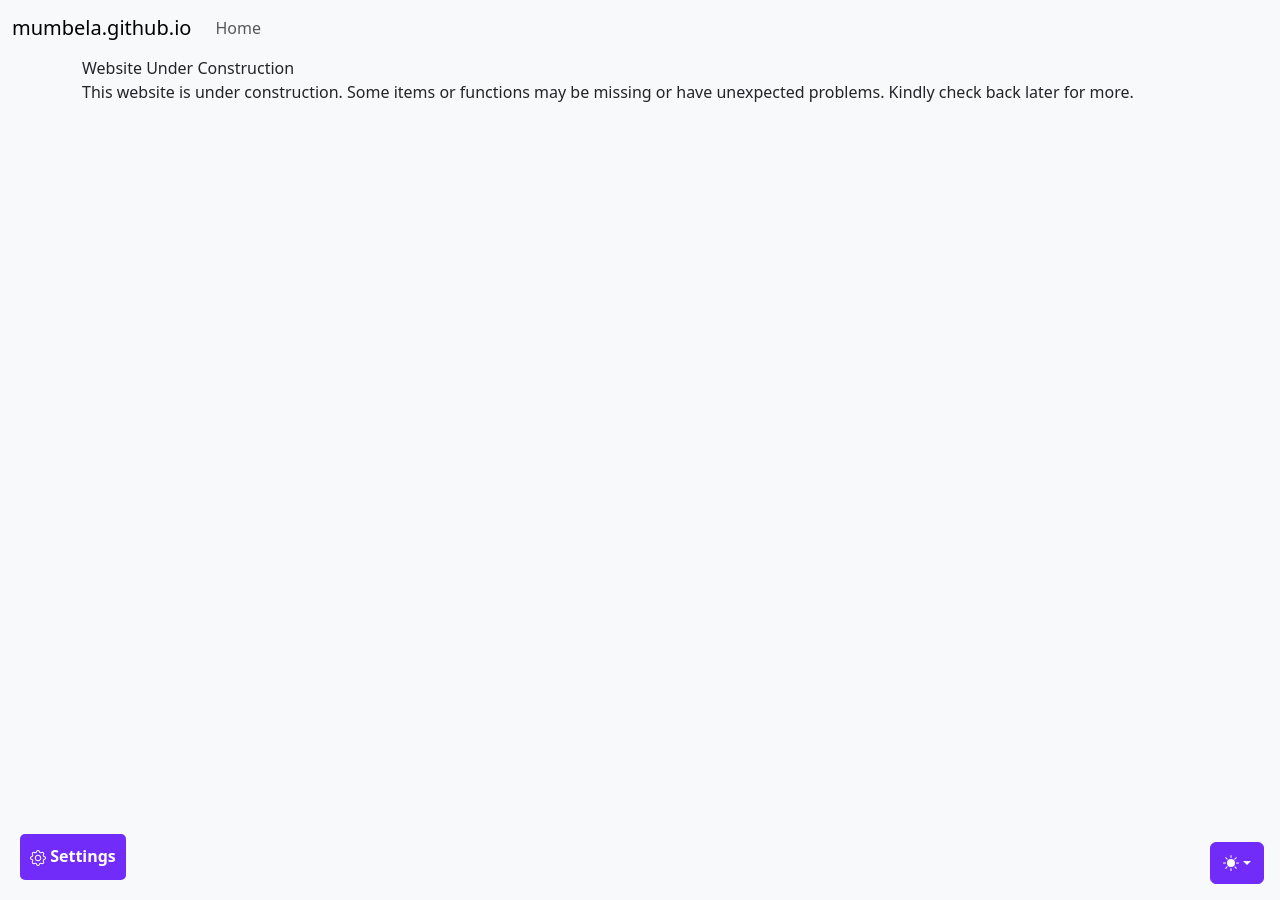
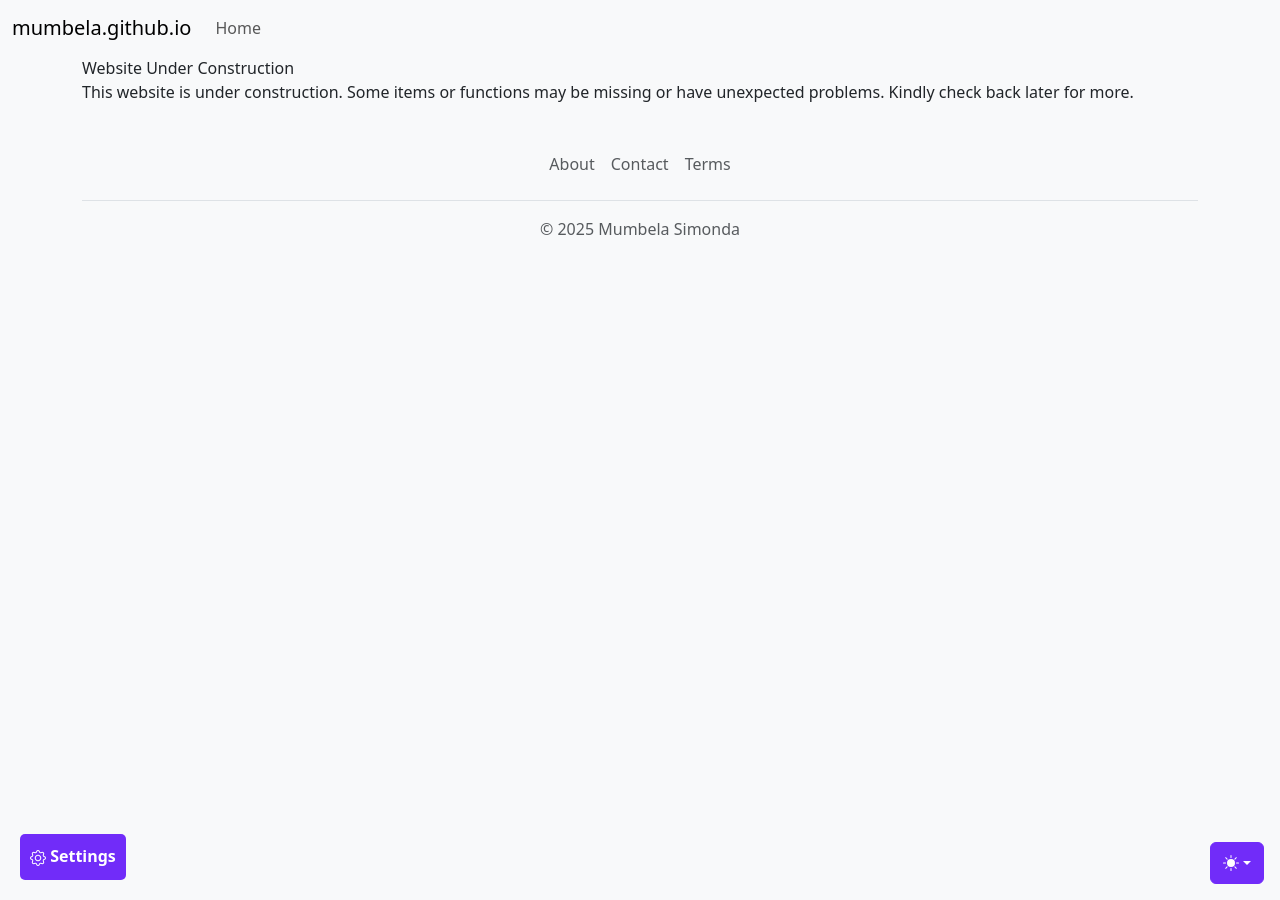
Before and after one commit to Mumbela/mumbela.github.io, a Jekyll site: the page built from index.md, in a window 1280 px wide. Built offline with Jekyll 4.4.1, drawn with Linux system fonts in a browser that asks for light colours.

Commit message:
edit: update footer with links

```diff
--- a/_includes/footer.html
+++ b/_includes/footer.html
@@ -1,3 +1,16 @@
+<div class="container">
+    <footer class="py-3 my-4">
+        <ul class="nav justify-content-center border-bottom pb-3 mb-3">
+            {% for item in site.data.db.footer %}
+                <li class="nav-item">
+                    <a href="{{ item.link }}" class="nav-link px-2 text-body-secondary">{{ item.name }}</a>
+                </li>
+            {% endfor %}
+        </ul>
+        <p class="text-center text-body-secondary">&copy; 2025 Mumbela Simonda</p>
+    </footer>
+</div>
+
 {% include settings.html %}
 
 <button class="back-to-top" id="back-to-top">Back to top</button>
```
